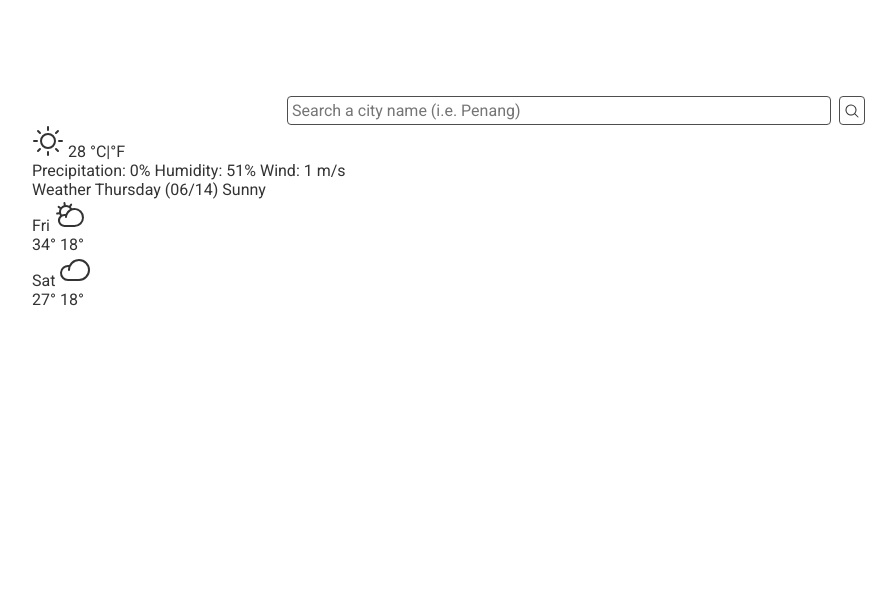
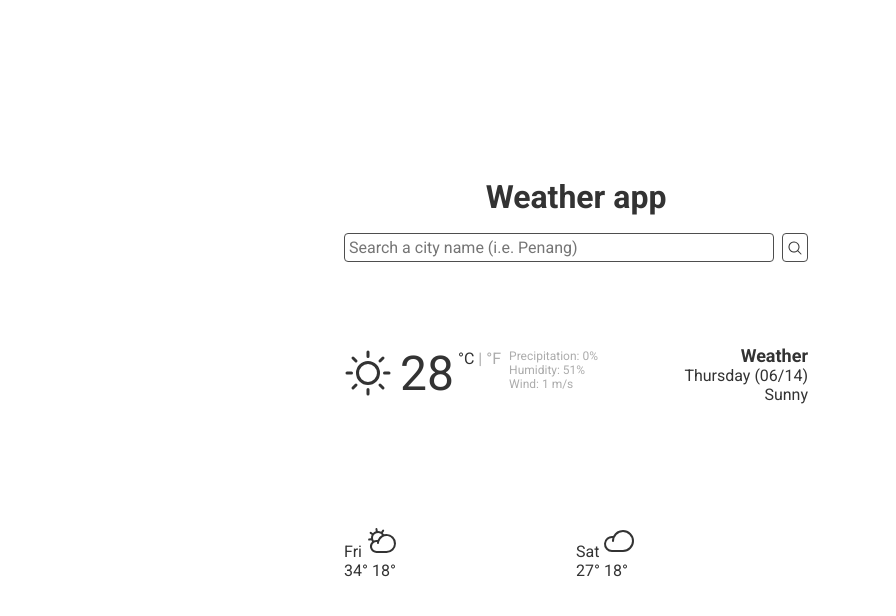
Before and after one commit to taewookim02/weather-app, a website built with webpack: page src/index.html in a window 1280 px wide. Shown: the whole page, without its empty margins (64-960 px from the left). Built offline with nearby package versions, Linux system fonts and the light colour scheme.

Commit message:
style: add styles for current weather

```diff
--- a/src/index.html
+++ b/src/index.html
@@ -9,6 +9,7 @@
 
 <body>
   <div class="container">
+    <h1 class="heading-primary">Weather app</h1>
     <header class="input-container">
       <form class="form">
         <input type="text" placeholder="Search a city name (i.e. Penang)" class="search__input">
@@ -32,7 +33,12 @@
             </path>
           </svg>
         </span>
-        <span class="current__temp">28 <span class="celcius">°C</span>|<span class="fahrenheit">°F</span></span>
+        <div class="current__temp">
+          <span class="temp">28</span>
+          <span class="celcius">°C</span>
+          <span class="sep inactive">|</span>
+          <span class="fahrenheit inactive">°F</span>
+        </div>
         <div class="weather__details">
           <span class="current__precipitation">Precipitation: 0%</span>
           <span class="current__humidity">Humidity: 51%</span>
@@ -40,13 +46,12 @@
         </div>
       </div>
       <div class="current__summary">
-        <span>Weather</span>
+        <span class="current__summary--heading">Weather</span>
         <span class="current__day">Thursday (06/14)</span>
         <span class="current__status">Sunny</span>
       </div>
     </section>
 
-    <section class="forecast-container">
     <div class="forecast__day-one">
       <span class="forecast__day">Fri</span>
       <span class="forecast__img"><svg xmlns="http://www.w3.org/2000/svg" width="32" height="32" fill="#333333"
@@ -73,7 +78,8 @@
         <span class="forecast__temp--lowest">18°</span>
       </div>
     </div>
-    </section>
+    <!-- <section class="forecast-container">
+    </section> -->
 </body>
 
 </html>
--- a/src/styles.css
+++ b/src/styles.css
@@ -11,17 +11,39 @@ html {
   color: #333;
 }
 
+body {
+  display: grid;
+  min-height: 100vh;
+  place-items: center;
+}
+
 .container {
-  min-height: 100vh;
-  width: 100vw;
-  padding: 96px;
+  height: 100vh;
+  max-height: 648px;
+  /* width: 100vw; */
+  max-width: 720px;
+  padding: 96px 128px;
+  display: grid;
+  grid-template-columns: 1fr 1fr;
+  grid-template-rows: 1fr 1fr 4fr 3fr;
+  align-items: center;
+}
+
+.heading-primary {
+  grid-column: span 2;
+  text-align: center;
 }
 
 /* INPUTS */
 
+.input-container {
+  grid-column: span 2;
+}
+
 .form {
-  display: flex;
-  justify-content: center;
+  display: grid;
+  /* justify-content: center; */
+  grid-template-columns: 7fr min-content;
   gap: 8px;
 }
 
@@ -34,7 +56,7 @@ html {
 .search__input {
   padding: 4px;
   font: inherit;
-  width: 50%;
+  width: 100%;
 }
 
 .search__btn {
@@ -43,3 +65,66 @@ html {
   padding: 4px;
   background-color: transparent;
 }
+
+/* CURRENT */
+.current-container {
+  grid-column: span 2;
+  display: grid;
+  grid-template-columns: 1fr 1fr;
+}
+
+.current__details {
+  display: flex;
+  gap: 8px;
+}
+
+.current__temp {
+  display: flex;
+  gap: 4px;
+}
+
+.temp {
+  font-size: 48px;
+}
+.celcius,
+.sep,
+.fahrenheit {
+  padding-top: 4px;
+}
+
+.celcius,
+.fahrenheit {
+  cursor: pointer;
+}
+
+.current__img {
+  padding-top: 4px;
+  & svg {
+    width: 48px;
+    height: 48px;
+  }
+}
+
+.weather__details {
+  display: flex;
+  flex-direction: column;
+  padding-top: 4px;
+  font-size: 12px;
+  text-wrap: nowrap;
+}
+
+.current__summary {
+  display: flex;
+  flex-direction: column;
+  align-items: end;
+}
+
+.current__summary--heading {
+  font-size: 18px;
+  font-weight: 700;
+}
+
+.weather__details,
+.inactive {
+  color: #acacac;
+}
```
Also changed, not shown: dist/app.bundle.js, dist/index.html. Lines whose indentation alone changed are shown as unchanged.
